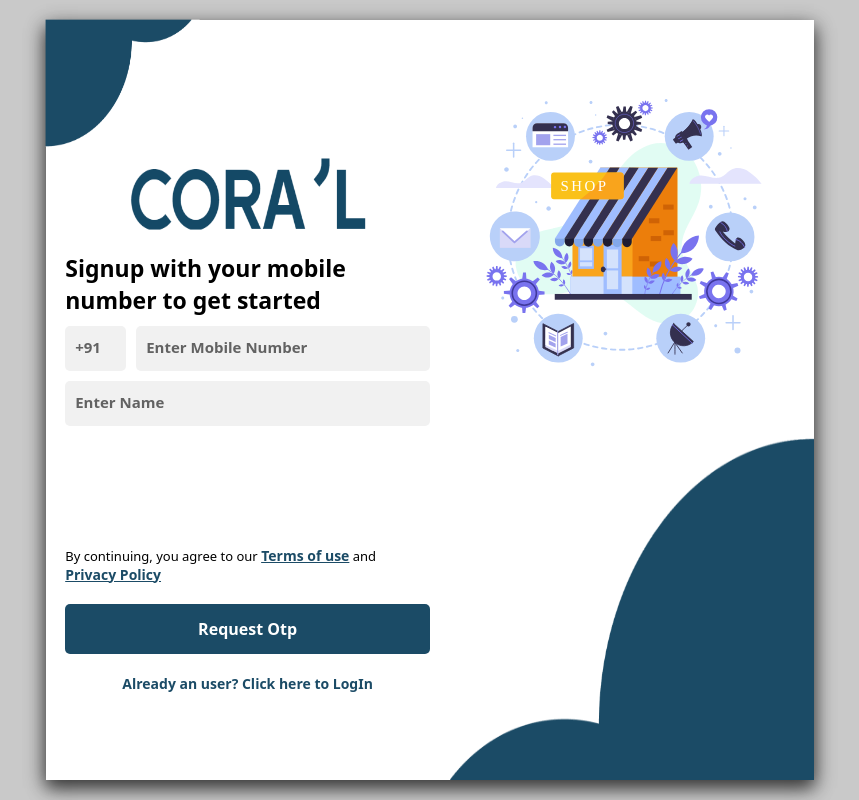
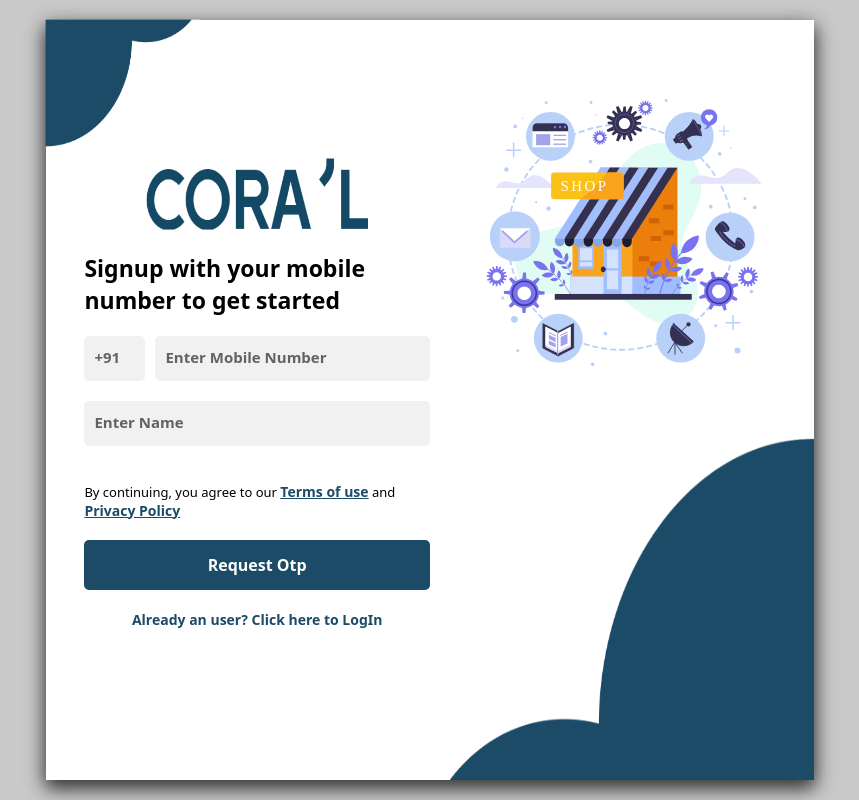
Before and after one commit to rahulkirti10/truthYouthEcommerceFrontEnd, a React (Create React App) app: page /signup in a window 1280 px wide. Shown: the whole page, without its empty margins (210-1069 px from the left). Built offline with nearby package versions, Linux system fonts and the light colour scheme.

Commit message:
resolve fixes

```diff
--- a/src/Css files/SLForm.css
+++ b/src/Css files/SLForm.css
@@ -72,7 +72,7 @@
 
 .LForm {
   height: 80%;
-  width: 95%;
+  width: 90%;
   display: flex;
   justify-content: space-around;
   flex-direction: column;
@@ -84,7 +84,7 @@
   align-items: center;
 }
 .LForm .Two {
-  height: 42%;
+  height: 160px;
   display: flex;
   flex-direction: column;
   justify-content: flex-start;
@@ -102,7 +102,7 @@
   display: flex;
   flex-direction: row;
   justify-content: flex-start;
-  margin-top: 10px;
+  margin-top: 25px;
 }
 
 .Text .Input {
@@ -224,7 +224,7 @@
 
 .SForm {
   height: 85%;
-  width: 95%;
+  width: 90%;
   display: flex;
   justify-content: flex-start;
   flex-direction: column;
@@ -237,7 +237,7 @@
   align-items: center;
 }
 .SForm .Two {
-  height: 60%;
+  height: 230px;
   display: flex;
   flex-direction: column;
   justify-content: flex-start;
@@ -255,12 +255,13 @@
   display: flex;
   flex-direction: row;
   justify-content: flex-start;
-  margin-top: 10px;
+  margin-top: 20px;
 }
 
 .SForm .Three {
   height: 40%;
   display: flex;
+  margin-top: 10px;
   flex-direction: column;
 }
 
@@ -298,7 +299,7 @@
 
 .OForm {
   height: 85%;
-  width: 95%;
+  width: 90%;
   display: flex;
   justify-content: flex-start;
   flex-direction: column;
@@ -310,7 +311,7 @@
   align-items: center;
 }
 .OForm .Two {
-  height: 60%;
+  height: 190px;
   display: flex;
   flex-direction: column;
   justify-content: flex-start;
@@ -325,6 +326,8 @@
 .OForm .Two .Subheading {
   font-weight: 400;
   font-size: 14px;
+  margin-top: 12px;
+  margin-bottom: 12px;
 }
 
 .OForm .Two .Text {
```
